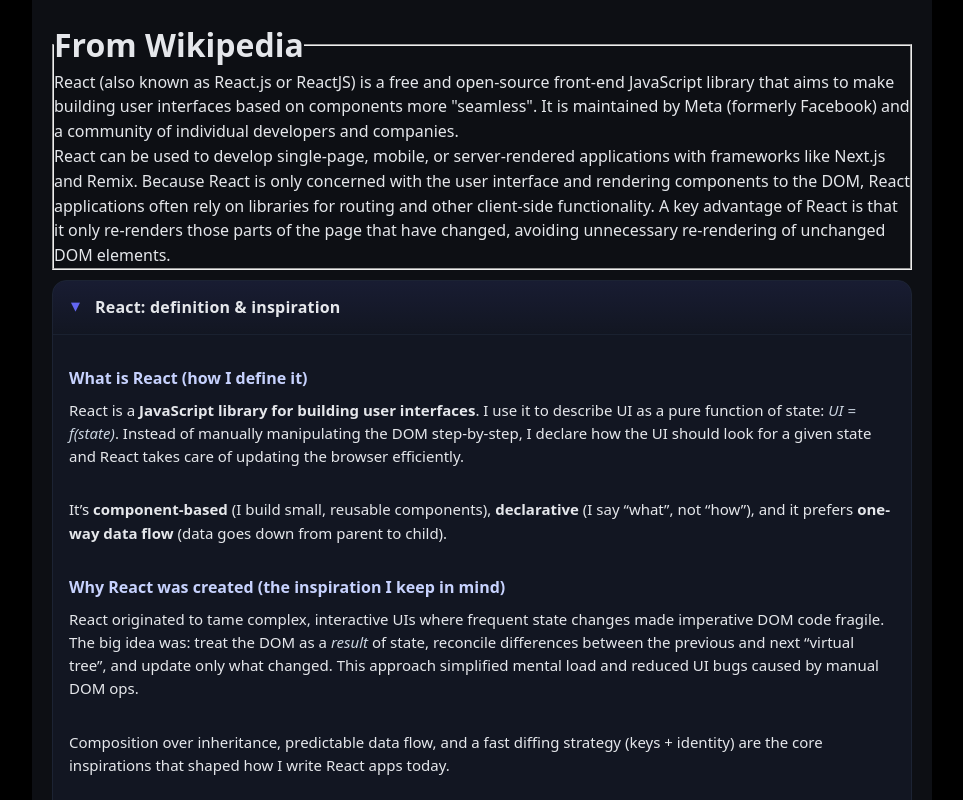
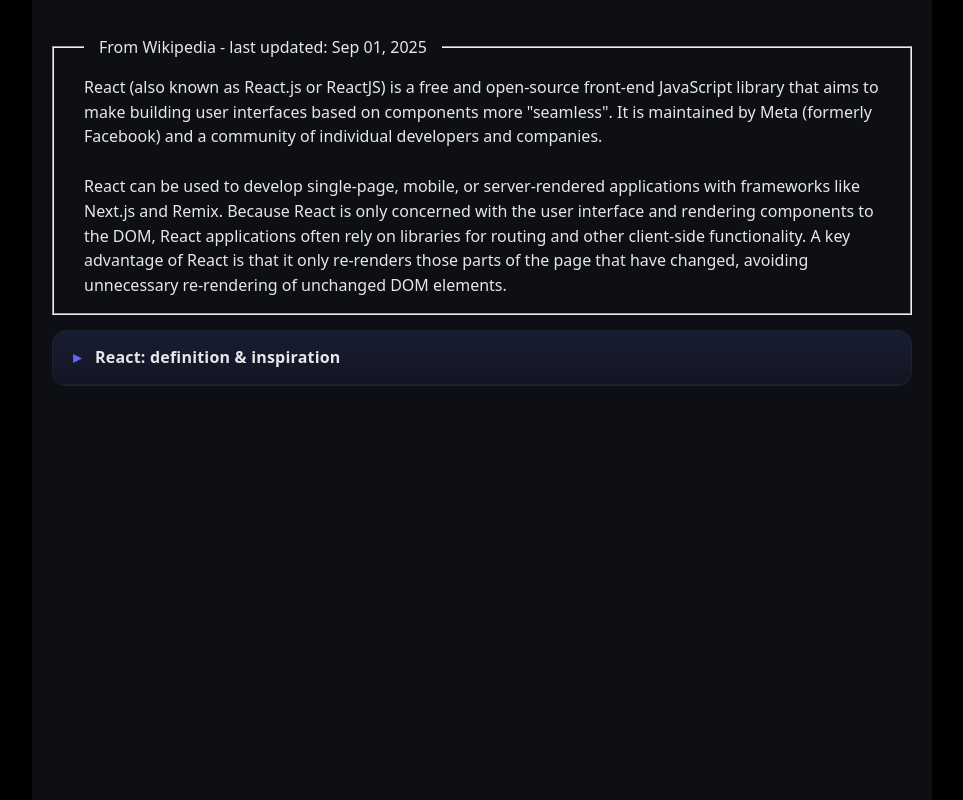
Before and after one commit to a2rp/reactjs-handbook, a React (Vite) app: page / in a window 1280 px wide. Shown: the top 800 px of the page, without its empty margins (158-1121 px from the left). Built offline with nearby package versions, Linux system fonts and the light colour scheme; the HTML template or start-up script is replaced by a standard one.

Commit message:
updated top react wikipedia

```diff
--- a/src/ReactTutorial.jsx
+++ b/src/ReactTutorial.jsx
@@ -4,17 +4,20 @@
 export default function ReactTutorial() {
     return (
         <Styled.Wrapper>
-            <fieldset>
-                <legend><h1>From Wikipedia</h1></legend>
+            <fieldset
+                style={{ padding: "0 15px 15px 30px", marginBottom: 15 }}
+            >
+                <legend style={{ padding: 15 }}>From Wikipedia - last updated: Sep 01, 2025</legend>
                 <p>
                     React (also known as React.js or ReactJS) is a free and open-source front-end JavaScript library that aims to make building user interfaces based on components more "seamless". It is maintained by Meta (formerly Facebook) and a community of individual developers and companies.
                 </p>
+                <br />
                 <p>
                     React can be used to develop single-page, mobile, or server-rendered applications with frameworks like Next.js and Remix. Because React is only concerned with the user interface and rendering components to the DOM, React applications often rely on libraries for routing and other client-side functionality. A key advantage of React is that it only re-renders those parts of the page that have changed, avoiding unnecessary re-rendering of unchanged DOM elements.
                 </p>
             </fieldset>
 
-            <ReactDefinition defaultOpen />
+            <ReactDefinition />
         </Styled.Wrapper>
     );
 }
```
